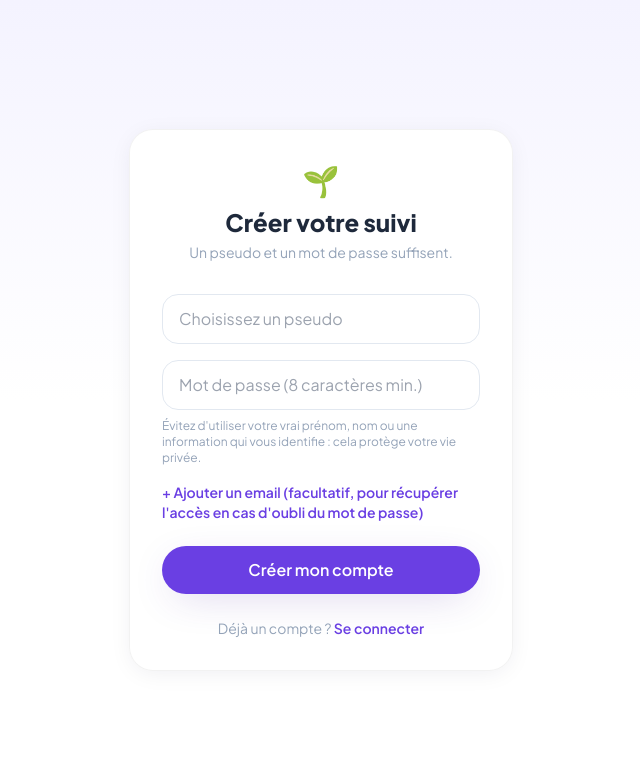
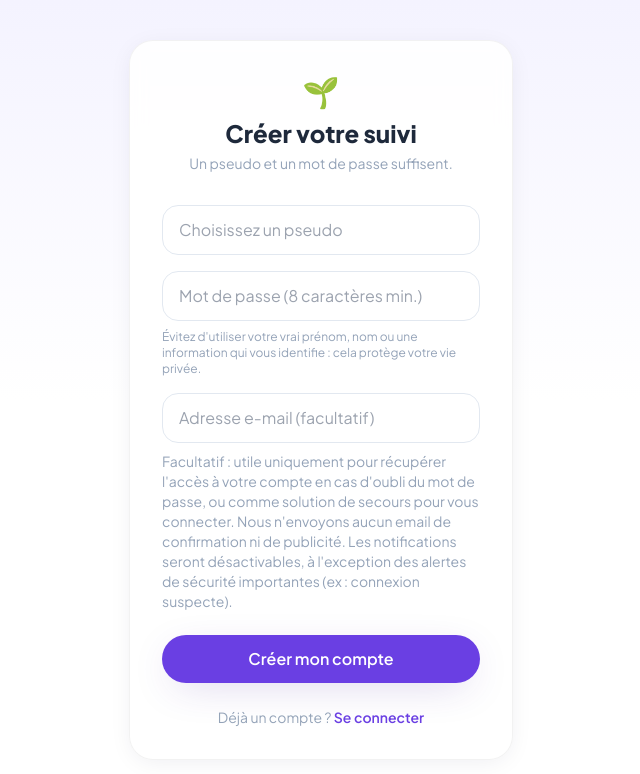
Before and after one commit to BiduleFr/api-myData, a React (Vite) app in the folder frontend/: page /inscription in a window 1280 px wide. Shown: the top 774 px of the page, without its empty margins (319-959 px from the left). Built offline with nearby package versions, Linux system fonts and the light colour scheme; no server answers.

Commit message:
content: email field always visible with no-spam/notifications disclosure

```diff
--- a/frontend/src/pages/Register.jsx
+++ b/frontend/src/pages/Register.jsx
@@ -7,7 +7,6 @@ export default function Register() {
   const navigate = useNavigate();
   const [username, setUsername] = useState('');
   const [email, setEmail] = useState('');
-  const [showEmail, setShowEmail] = useState(false);
   const [password, setPassword] = useState('');
   const [error, setError] = useState('');
   const [loading, setLoading] = useState(false);
@@ -51,7 +50,6 @@ export default function Register() {
             </p>
           </div>
 
-          {showEmail ? (
           <div>
             <input
               type="email" autoComplete="email" placeholder="Adresse e-mail (facultatif)" value={email}
@@ -59,15 +57,12 @@ export default function Register() {
               className="w-full rounded-2xl border border-slate-200 px-4 py-3 focus:outline-none focus:ring-2 focus:ring-brand-400"
             />
             <p className="text-sm text-slate-400 mt-2">
-                Utile uniquement pour récupérer l'accès à votre compte en cas d'oubli du mot de passe,
-                ou comme solution de secours pour vous connecter. Toujours facultatif.
+              Facultatif : utile uniquement pour récupérer l'accès à votre compte en cas d'oubli du mot de passe,
+              ou comme solution de secours pour vous connecter. Nous n'envoyons aucun email de confirmation ni
+              de publicité. Les notifications seront désactivables, à l'exception des alertes de sécurité
+              importantes (ex : connexion suspecte).
             </p>
           </div>
-          ) : (
-            <button type="button" onClick={() => setShowEmail(true)} className="text-sm text-brand-600 font-semibold text-left">
-              + Ajouter un email (facultatif, pour récupérer l'accès en cas d'oubli du mot de passe)
-            </button>
-          )}
 
           {error && <p className="text-sm text-red-500">{error}</p>}
           <button type="submit" disabled={loading} className="btn-primary mt-2">
```
Lines whose indentation alone changed are shown as unchanged.
